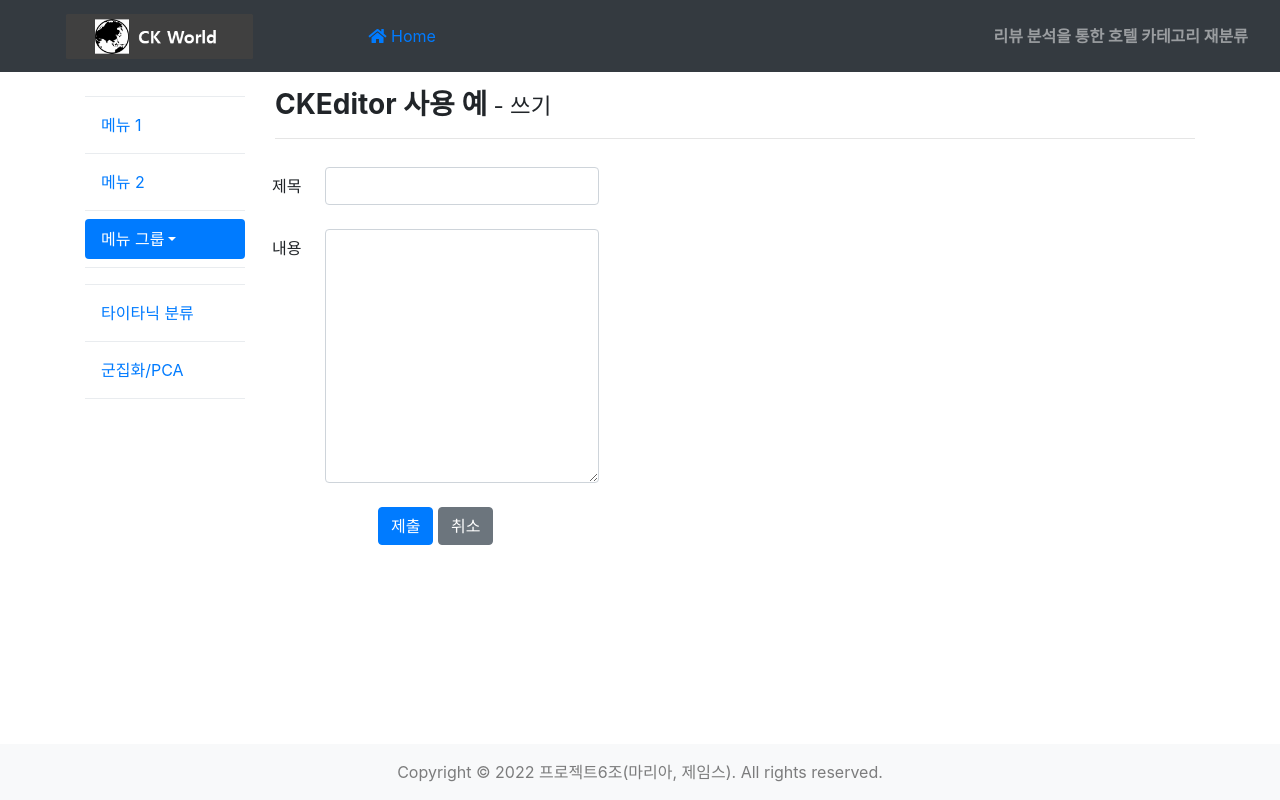
After one commit to ksw0733/Flask_web_project_template, a Flask app: page /module/write in a window 1280 px wide. The commit adds this page. Run offline with Flask 2, Linux system fonts and the light colour scheme; some libraries are stand-ins or nearby versions.

Commit message:
이미지 업로드

```diff
--- a/bp_modue/module.py
+++ b/bp_modue/module.py
@@ -1,7 +1,25 @@
 from flask import Blueprint, render_template, request, redirect
+from flask import current_app, make_response, url_for
+import os, random
+from datetime import datetime
 
 module_bp = Blueprint('module_bp', __name__)
 menu = {'ho':0, 'm1':0, 'm2':0, 'm3':1, 'cf':0, 'cu':0}
+title = 'CKEditor 사용 예(표와 이미지)'
+content = '''
+<table border="1" cellpadding="1" cellspacing="1" style="width:500px">
+	<tbody>
+		<tr>
+			<td><strong>개</strong></td>
+			<td><strong>고양이</strong></td>
+		</tr>
+		<tr>
+			<td><img alt="" src="/static/upload/202205111409036563.jpg" style="height:200px; width:300px" /></td>
+			<td><img alt="" src="/static/upload/202205111409215825.jpg" style="height:198px; width:300px" /></td>
+		</tr>
+	</tbody>
+</table>
+<p></p>'''
 
 @module_bp.route('/sub1')
 def sub1():
@@ -11,6 +29,53 @@ def sub1():
 def sub2():
     return redirect('/')
 
-@module_bp.route('/sub3')
-def sub3():
-    return render_template('module/sub3.html', menu=menu)
+@module_bp.route('/read')
+def read():
+    return render_template('module/read.html', menu=menu, title=title, content=content)
+
+@module_bp.route('/write', methods=['GET', 'POST'])
+def write():
+    global title, content
+    if request.method == 'GET':
+        return render_template('module/write.html', menu=menu)
+    else:
+        title = request.form['title']
+        content = request.form['content']
+        return redirect('/module/read')
+
+@module_bp.route('/update', methods=['GET', 'POST'])
+def update():
+    global title, content
+    if request.method == 'GET':
+        return render_template('module/update.html', menu=menu, title=title, content=content)
+    else:
+        title = request.form['title']
+        content = request.form['content']
+        return redirect('/module/read')
+
+def gen_rnd_filename():
+    filename_prefix = datetime.now().strftime('%Y%m%d%H%M%S')
+    return '%s%s' % (filename_prefix, str(random.randrange(1000, 10000)))
+
+@module_bp.route('/ckupload', methods=['POST','OPTIONS'])
+def ckupload():
+    error = ''
+    url = ''
+    callback = request.args.get("CKEditorFuncNum")
+    if request.method == 'POST' and 'upload' in request.files:
+        fileobj = request.files['upload']
+        fname, fext = os.path.splitext(fileobj.filename)
+        rnd_name = '%s%s' % (gen_rnd_filename(), fext)
+        filepath = os.path.join(current_app.static_folder, 'upload', rnd_name)
+        dirname = os.path.dirname(filepath)
+        fileobj.save(filepath)
+        url = url_for('static', filename='%s/%s' % ('upload', rnd_name))
+    else:
+        error = 'post error'
+
+    res = """<script type="text/javascript">
+             window.parent.CKEDITOR.tools.callFunction(%s, '%s', '%s');
+             </script>""" % (callback, url, error)
+    response = make_response(res)
+    response.headers["Content-Type"] = "text/html"
+    return response
--- a/templates/base.html
+++ b/templates/base.html
@@ -60,9 +60,11 @@
                         <a class="nav-link dropdown-toggle {% if menu.m3 %}active{% endif %}"
                            data-toggle="dropdown" href="#">메뉴 그룹</a>
                         <div class="dropdown-menu">
-                            <a class="dropdown-item" href="/module/sub1">서브 메뉴1</a>
-                            <a class="dropdown-item" href="/module/sub2">서브 메뉴2</a>
-                            <a class="dropdown-item" href="/module/sub3">서브 메뉴3</a>
+                            <a class="dropdown-item" href="/module/sub1">서브 메뉴</a>
+                            <a class="dropdown-item" href="/module/sub2">리디렉션</a>
+                            <a class="dropdown-item" href="/module/write">글 쓰기</a>
+                            <a class="dropdown-item" href="/module/read">글 읽기</a>
+                            <a class="dropdown-item" href="/module/update">글 수정하기</a>
                         </div>
                     </li>
                     <div class="dropdown-divider"></div>
--- a/templates/module/sub1.html
+++ b/templates/module/sub1.html
@@ -1,6 +1,6 @@
 {% extends "base.html" %}
 {% block subtitle %}
-    <strong>서브 메뉴 1</strong>
+    <strong>서브 메뉴</strong>
 {% endblock %}
 {% block content %}
     <div class="row">
--- a/templates/module/sub2.html
+++ b/templates/module/sub2.html
@@ -1,11 +1,11 @@
 {% extends "base.html" %}
 {% block subtitle %}
-    <strong>서브 메뉴 2</strong>
+    <strong>리디렉션</strong>
 {% endblock %}
 {% block content %}
     <div class="row">
         <div class="col-2"></div>
-        <div class="col-8">서브 메뉴 2</div>
+        <div class="col-8">리디렉션</div>
         <div class="col-1"></div>
     </div>
 {% endblock %}
--- /dev/null
+++ b/templates/module/write.html
@@ -0,0 +1,38 @@
+{% extends "base.html" %}
+{% block additional_head %}
+    <script src="https://cdn.ckeditor.com/4.18.0/standard/ckeditor.js"></script>
+{% endblock %}
+{% block subtitle %}
+    <strong>CKEditor 사용 예</strong><small> - 쓰기</small>
+{% endblock %}
+{% block content %}
+    <div class="row">
+        <form action="/module/write" method="post">
+            <table class="table table-borderless">
+                <tr>
+                    <td><label for="title" class="col-form-label">제목</label></td>
+                    <td><input type="text" name="title" id="title" class="form-control"></td>
+                </tr>
+                <tr>
+                    <td><label for="content" class="col-form-label">내용</label></td>
+                    <td><textarea class="form-control" name="content" id="content" rows="10"></textarea></td>
+                </tr>
+                <tr>
+                    <td colspan="2" style="text-align: center;">
+                        <input class="btn btn-primary" type="submit" value="제출">
+                        <input class="btn btn-secondary" type="reset" value="취소">
+                    </td>
+                </tr>
+            </table>
+        </form>
+    </div>
+{% endblock %}
+{% block additional_body %}
+    <script>
+        CKEDITOR.replace('content', {
+            filebrowserImageUploadUrl: '/module/ckupload',
+            filebrowserUploadMethod: 'form',
+            height:400, width:800,
+        });
+    </script>
+{% endblock %}
```
Also changed, not shown: templates/module/read.html (added, +24 -0 lines), templates/module/sub3.html (deleted, +0 -11 lines), templates/module/update.html (added, +38 -0 lines).
